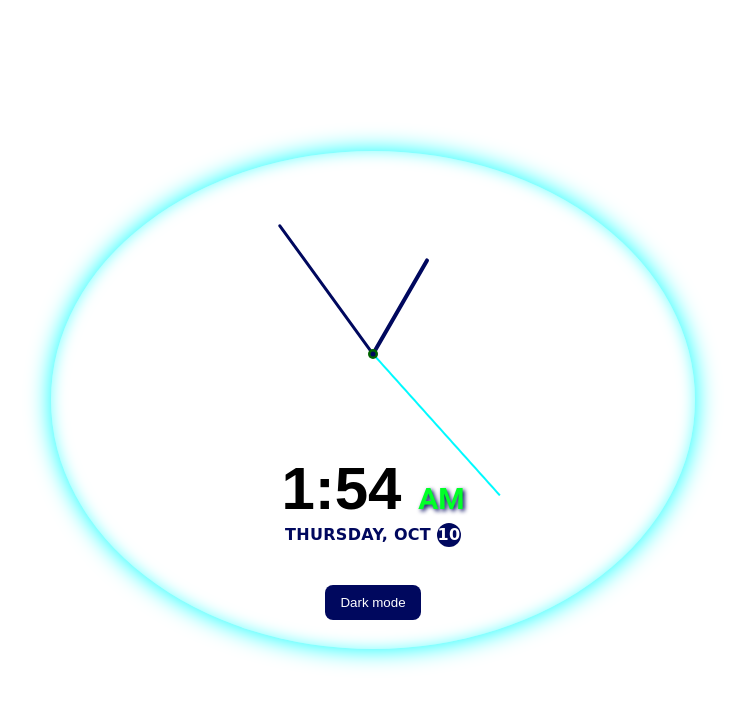
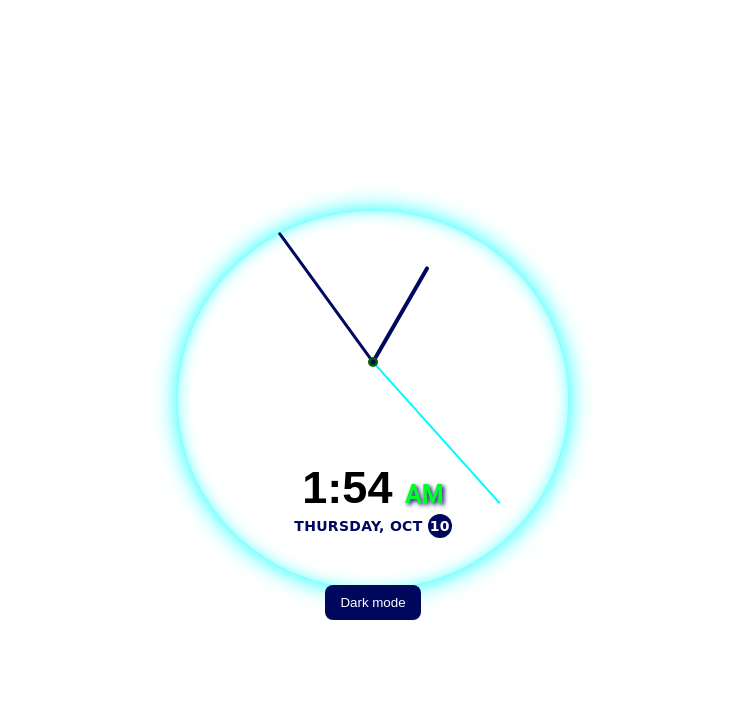
Before and after one commit to Tveerababu/Radial-Clock, a plain HTML site: page index.html in a window 1280 px wide. Shown: the whole page, without its empty margins (267-1012 px from the left). Drawn offline with Linux system fonts and the light colour scheme.

Commit message:
Update style.css

```diff
--- a/style.css
+++ b/style.css
@@ -58,13 +58,13 @@ body {
   align-items: center;
   border: 0px solid #00FFFF;
   border-radius: 50%;
-  padding: 8% 18%;
+  padding: 4% 9%;
   box-shadow:0 0 25px #00FFFF,inset 0 0 15px #00FFFF8C;
 }
 
 .clock {
   position: relative;
-  width: 175px;
+  width: 160px;
   height: 200px;
 }
 
@@ -125,10 +125,10 @@ body {
 }
 
 .time {
-  font-size: 60px;
+  font-size: 45px;
 }
 .ampm{
-  font-size: 30px;
+  font-size: 25px;
   color:#00FF28;
   font-family:"Roboto";
   text-shadow: 2px 2px 4px var(--primary-color);
@@ -136,7 +136,7 @@ body {
 }
 .date {
   color: var(--primary-color);
-  font-size: 16px;
+  font-size: 14px;
   letter-spacing: 0.3px;
   text-transform: uppercase;
   font-family: cursive;
@@ -147,13 +147,13 @@ body {
   background-color: var(--primary-color);
   color: var(--secondary-color);
   border-radius: 50%;
-  height: 18px;
-  width: 18px;
+  height: 16px;
+  width: 16px;
   display: inline-flex;
   align-items: center;
   justify-content: center;
   line-height: 18px;
   transition: all 0.5s ease-in;
-  font-size: 16px;
+  font-size: 14px;
   padding: 12px;
 }
```
